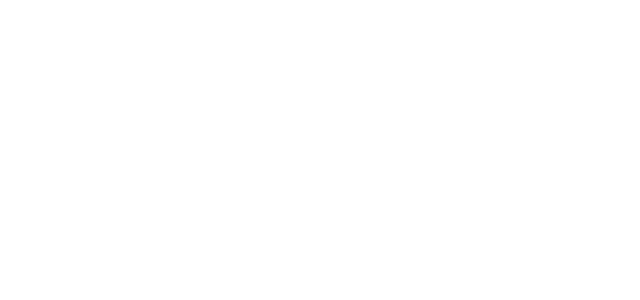
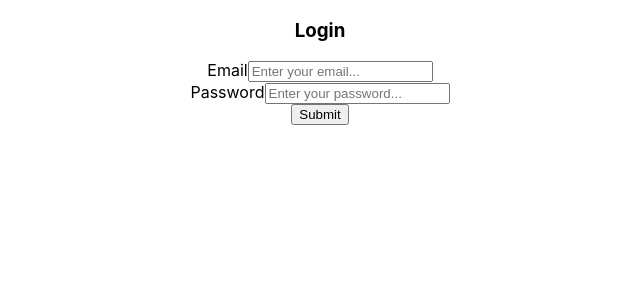
Before and after one commit to Seredenko23/homework11, a React (Create React App) app: page /sign-in in a window 1280 px wide. Shown: the top 300 px of the page, without its empty margins (320-960 px from the left). Built offline with nearby package versions, Linux system fonts and the light colour scheme.

Commit message:
added sign-in

```diff
--- a/src/components/Navigation/Navigation.js
+++ b/src/components/Navigation/Navigation.js
@@ -1,8 +1,9 @@
 import React, {Component} from 'react';
-import {BrowserRouter, Switch, Link} from "react-router-dom";
+import {BrowserRouter, Switch, Link, Route, Redirect} from "react-router-dom";
 import { connect } from "react-redux";
 import DummyComponent from "../DummyComponent/DummyComponent";
 import ProtectedRoute from "../ProtectedRoute/ProtectedRoute";
+import Signin from "../Signin/Signin";
 
 class Navigation extends Component {
   render() {
@@ -23,6 +24,9 @@ class Navigation extends Component {
           </ul>
         }
           <Switch>
+            <Route path={'/sign-in'}>
+              <Signin/>
+            </Route>
             <ProtectedRoute path='/main'>
               <DummyComponent text={'Main Page'}/>
             </ProtectedRoute>
@@ -32,6 +36,9 @@ class Navigation extends Component {
             <ProtectedRoute path='/team'>
               <DummyComponent text={'Team Page'}/>
             </ProtectedRoute>
+            <Route path={'/'}>
+              <Redirect to={'sign-in'}/>
+            </Route>
           </Switch>
         </nav>
       </BrowserRouter>
--- a/src/components/ProtectedRoute/ProtectedRoute.js
+++ b/src/components/ProtectedRoute/ProtectedRoute.js
@@ -1,7 +1,7 @@
 import React, {Component} from 'react';
 import { connect } from "react-redux";
 import { Route }from "react-router-dom";
-import {Redirect} from "react-router";
+import { Redirect } from "react-router";
 
 class ProtectedRoute extends Component {
   render() {
--- /dev/null
+++ b/src/components/Signin/Signin.css
@@ -0,0 +1,6 @@
+.sign-in-form {
+    display: flex;
+    flex-direction: column;
+    justify-content: center;
+    align-items: center;
+}
--- /dev/null
+++ b/src/components/Signin/Signin.js
@@ -0,0 +1,65 @@
+import React, {Component} from 'react';
+import { connect } from "react-redux";
+import { loginUser } from "../../redux/actions/actions";
+import { bindActionCreators } from "redux";
+import { withRouter } from "react-router";
+import './Signin.css'
+
+class Signin extends Component {
+  constructor(props) {
+    super(props);
+    this.state = {
+      email: '',
+      password: ''
+    }
+  }
+
+  changeHandle = (event) => {
+    this.setState({
+      [event.target.name]: event.target.value,
+    })
+  };
+
+  submitHandler = (event) => {
+    event.preventDefault();
+    let { email, password } = this.state;
+    if(email === 'admin@gmail.com' && password === 'admin') {
+      this.props.history.push('/main');
+      this.props.loginUser();
+    }
+  };
+
+  render() {
+    return (
+      <div>
+        <form onSubmit={this.submitHandler}
+              className="sign-in-form">
+          <h3>Login</h3>
+          <label>
+            Email
+            <input type="email"
+                   name='email'
+                   placeholder={'Enter your email...'}
+                   onChange={this.changeHandle}/>
+          </label>
+          <label>
+            Password
+            <input type="password"
+                   name='password'
+                   placeholder={'Enter your password...'}
+                   onChange={this.changeHandle}/>
+          </label>
+          <button type={'submit'}>Submit</button>
+        </form>
+      </div>
+    );
+  }
+}
+
+const mapDispatchToProps = (dispatch) => {
+  return {
+    loginUser: bindActionCreators(loginUser, dispatch)
+  }
+};
+
+export default connect(null, mapDispatchToProps)(withRouter(Signin));
--- a/src/redux/actions/actions.js
+++ b/src/redux/actions/actions.js
@@ -1,8 +1,16 @@
 export const ACTION_LOGIN_USER = 'LOGIN_USER';
+export const ACTION_LOGOUT_USER = 'LOGOUT_USER';
 
-export const loginUser = (user) => {
+export const loginUser = () => {
   return {
     type: ACTION_LOGIN_USER,
-    payload: user,
+    payload: true,
   };
 };
+
+export const logoutUser = () => {
+  return {
+    type: ACTION_LOGIN_USER,
+    payload: false,
+  };
+};
```
